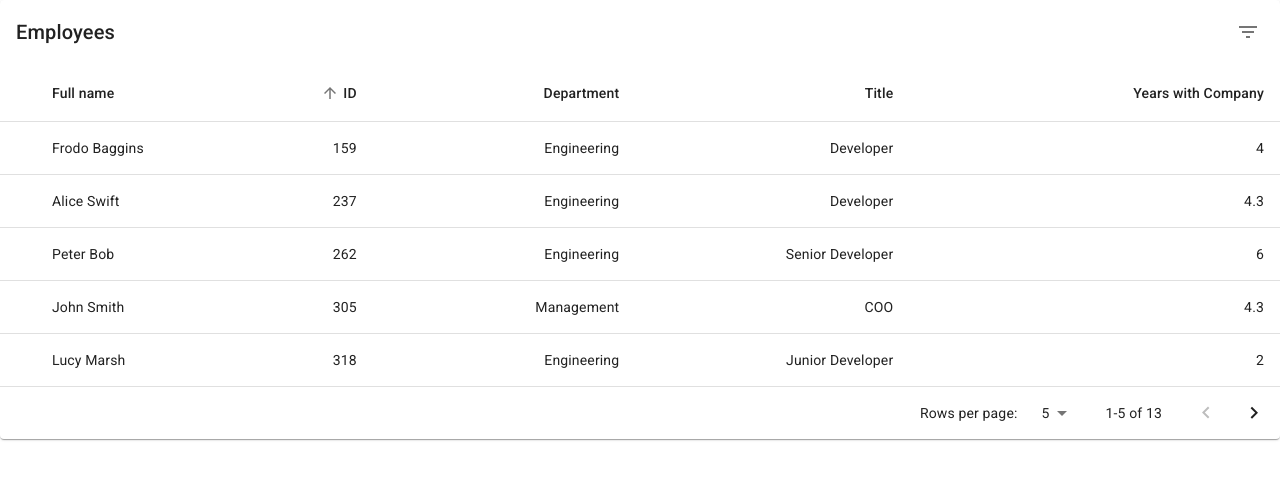
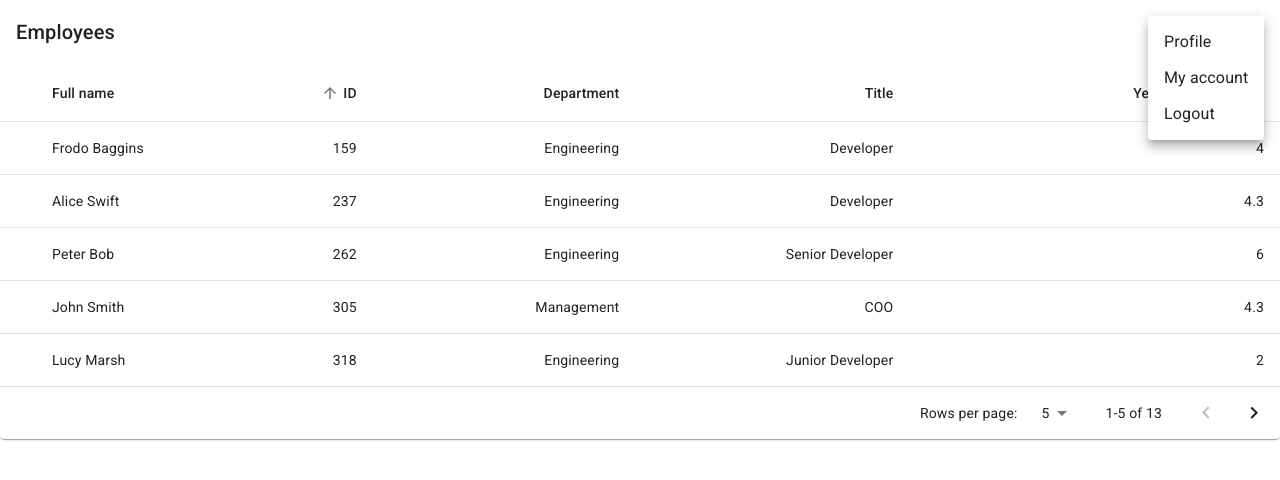
Before and after one commit to kpresta04/react-employee-directory, a React (Create React App) app: page / in a window 1280 px wide. Both pictures are taken after a click on the button 1248 px from the left and 32 px from the top of the page. Shown: the top 480 px of the page. Built offline with nearby package versions, Linux system fonts and the light colour scheme.

Commit message:
connected redux

```diff
--- a/package.json
+++ b/package.json
@@ -10,7 +10,11 @@
     "@testing-library/user-event": "^7.1.2",
     "react": "^16.13.1",
     "react-dom": "^16.13.1",
-    "react-scripts": "3.4.1"
+    "react-redux": "^7.2.0",
+    "react-scripts": "3.4.1",
+    "redux": "^4.0.5",
+    "redux-thunk": "^2.3.0",
+    "unstated-next": "^1.1.0"
   },
   "scripts": {
     "start": "react-scripts start",
--- a/src/App.js
+++ b/src/App.js
@@ -13,32 +13,14 @@ import TableSortLabel from "@material-ui/core/TableSortLabel";
 import Toolbar from "@material-ui/core/Toolbar";
 import Typography from "@material-ui/core/Typography";
 import Paper from "@material-ui/core/Paper";
-import IconButton from "@material-ui/core/IconButton";
-import Tooltip from "@material-ui/core/Tooltip";
-import FormControlLabel from "@material-ui/core/FormControlLabel";
-import Switch from "@material-ui/core/Switch";
-import DeleteIcon from "@material-ui/icons/Delete";
-import FilterListIcon from "@material-ui/icons/FilterList";
+import SimpleMenu from "./components/SimpleMenu.component";
 
-function createData(name, calories, fat, carbs, protein) {
-	return { name, calories, fat, carbs, protein };
-}
+import { connect } from "react-redux";
 
-const rows = [
-	createData("John Smith", 305, "Management", "COO", 4.3),
-	createData("Sally June", 452, "Engineering", "Developer", 4.9),
-	createData("Peter Bob", 262, "Engineering", "Senior Developer", 6.0),
-	createData("Frodo Baggins", 159, "Engineering", "Developer", 4.0),
-	createData("Tom Bombadil", 356, "Engineering", "Senior Developer", 3.9),
-	createData("Haley Jules", 408, "Management", "Team Lead", 6.5),
-	createData("Alice Swift", 237, "Engineering", "Developer", 4.3),
-	createData("Jelly Chris", 375, "Interns", "Intern", 0.0),
-	createData("Catherine Carter", 518, "Management", "CTO", 7.0),
-	createData("Katie Anne", 392, "Interns", "Intern", 0.0),
-	createData("Lucy Marsh", 318, "Engineering", "Junior Developer", 2.0),
-	createData("Doug Douglas", 360, "Management", "CEO", 8),
-	createData("Oreo Jones", 437, "Engineering", "Developer", 4.0),
-];
+// function useRows() {
+// 	let [rows, setRows] = useState(initialRows);
+// 	return { rows };
+// }
 
 function descendingComparator(a, b, orderBy) {
 	if (b[orderBy] < a[orderBy]) {
@@ -189,24 +171,7 @@ const EnhancedTableToolbar = (props) => {
 				</Typography>
 			)}
 
-			{numSelected > 0 ? (
-				<Tooltip title="Delete">
-					<IconButton aria-label="delete">
-						<DeleteIcon />
-					</IconButton>
-				</Tooltip>
-			) : (
-				<Tooltip title="Filter list">
-					<IconButton
-						onClick={() => {
-							console.log("Hello");
-						}}
-						aria-label="filter list"
-					>
-						<FilterListIcon />
-					</IconButton>
-				</Tooltip>
-			)}
+			<SimpleMenu />
 		</Toolbar>
 	);
 };
@@ -239,7 +204,7 @@ const useStyles = makeStyles((theme) => ({
 	},
 }));
 
-export default function EnhancedTable() {
+function EnhancedTable(props) {
 	const classes = useStyles();
 	const [order, setOrder] = React.useState("asc");
 	const [orderBy, setOrderBy] = React.useState("calories");
@@ -256,31 +221,11 @@ export default function EnhancedTable() {
 
 	const handleSelectAllClick = (event) => {
 		if (event.target.checked) {
-			const newSelecteds = rows.map((n) => n.name);
+			const newSelecteds = props.rows.map((n) => n.name);
 			setSelected(newSelecteds);
 			return;
 		}
 		setSelected([]);
-	};
-
-	const handleClick = (event, name) => {
-		const selectedIndex = selected.indexOf(name);
-		let newSelected = [];
-
-		if (selectedIndex === -1) {
-			newSelected = newSelected.concat(selected, name);
-		} else if (selectedIndex === 0) {
-			newSelected = newSelected.concat(selected.slice(1));
-		} else if (selectedIndex === selected.length - 1) {
-			newSelected = newSelected.concat(selected.slice(0, -1));
-		} else if (selectedIndex > 0) {
-			newSelected = newSelected.concat(
-				selected.slice(0, selectedIndex),
-				selected.slice(selectedIndex + 1)
-			);
-		}
-
-		setSelected(newSelected);
 	};
 
 	const handleChangePage = (event, newPage) => {
@@ -295,7 +240,7 @@ export default function EnhancedTable() {
 	const isSelected = (name) => selected.indexOf(name) !== -1;
 
 	const emptyRows =
-		rowsPerPage - Math.min(rowsPerPage, rows.length - page * rowsPerPage);
+		rowsPerPage - Math.min(rowsPerPage, props.rows.length - page * rowsPerPage);
 
 	return (
 		<div className={classes.root}>
@@ -315,10 +260,10 @@ export default function EnhancedTable() {
 							orderBy={orderBy}
 							onSelectAllClick={handleSelectAllClick}
 							onRequestSort={handleRequestSort}
-							rowCount={rows.length}
+							rowCount={props.rows.length}
 						/>
 						<TableBody>
-							{stableSort(rows, getComparator(order, orderBy))
+							{stableSort(props.rows, getComparator(order, orderBy))
 								.slice(page * rowsPerPage, page * rowsPerPage + rowsPerPage)
 								.map((row, index) => {
 									const isItemSelected = isSelected(row.name);
@@ -360,7 +305,7 @@ export default function EnhancedTable() {
 				<TablePagination
 					rowsPerPageOptions={[5, 10, 25]}
 					component="div"
-					count={rows.length}
+					count={props.rows.length}
 					rowsPerPage={rowsPerPage}
 					page={page}
 					onChangePage={handleChangePage}
@@ -370,3 +315,11 @@ export default function EnhancedTable() {
 		</div>
 	);
 }
+
+const mapStateToProps = (state) => {
+	return {
+		rows: state.rows,
+	};
+};
+
+export default connect(mapStateToProps)(EnhancedTable);
--- /dev/null
+++ b/src/actions/filters.js
@@ -0,0 +1,4 @@
+export const textFilter = (text = "") => ({
+	type: "TEXT_FILTER",
+	text,
+});
--- /dev/null
+++ b/src/components/SimpleMenu.component.js
@@ -0,0 +1,46 @@
+import React from "react";
+import Menu from "@material-ui/core/Menu";
+import MenuItem from "@material-ui/core/MenuItem";
+import IconButton from "@material-ui/core/IconButton";
+import Tooltip from "@material-ui/core/Tooltip";
+
+import FilterListIcon from "@material-ui/icons/FilterList";
+
+export default function SimpleMenu() {
+	const [anchorEl, setAnchorEl] = React.useState(null);
+
+	const handleClick = (event) => {
+		setAnchorEl(event.currentTarget);
+	};
+
+	const handleClose = () => {
+		setAnchorEl(null);
+	};
+
+	return (
+		<div>
+			<Tooltip title="Filter departments">
+				<IconButton
+					onClick={handleClick}
+					aria-label="filter list"
+					aria-controls="simple-menu"
+					aria-haspopup="true"
+				>
+					<FilterListIcon />
+				</IconButton>
+			</Tooltip>
+
+			<Menu
+				id="simple-menu"
+				anchorEl={anchorEl}
+				keepMounted
+				open={Boolean(anchorEl)}
+				onClose={handleClose}
+			>
+				<MenuItem onClick={handleClose}>Profile</MenuItem>
+				<MenuItem onClick={handleClose}>My account</MenuItem>
+				<MenuItem onClick={handleClose}>Logout</MenuItem>
+			</Menu>
+		</div>
+	);
+}
--- a/src/index.js
+++ b/src/index.js
@@ -2,10 +2,19 @@ import React from "react";
 import ReactDOM from "react-dom";
 import "./index.css";
 import App from "./App";
+import { Provider } from "react-redux";
+import configureStore from "./store/configureStore";
 import * as serviceWorker from "./serviceWorker";
 
+const store = configureStore();
+const jsx = (
+	<Provider store={store}>
+		<App />
+	</Provider>
+);
+
 ReactDOM.render(
-	<App />,
+	jsx,
 
 	document.getElementById("root")
 );
--- /dev/null
+++ b/src/reducers/rowFilter.js
@@ -0,0 +1,31 @@
+function createData(name, calories, fat, carbs, protein) {
+	return { name, calories, fat, carbs, protein };
+}
+
+const initialRows = [
+	createData("John Smith", 305, "Management", "COO", 4.3),
+	createData("Sally June", 452, "Engineering", "Developer", 4.9),
+	createData("Peter Bob", 262, "Engineering", "Senior Developer", 6.0),
+	createData("Frodo Baggins", 159, "Engineering", "Developer", 4.0),
+	createData("Tom Bombadil", 356, "Engineering", "Senior Developer", 3.9),
+	createData("Haley Jules", 408, "Management", "Team Lead", 6.5),
+	createData("Alice Swift", 237, "Engineering", "Developer", 4.3),
+	createData("Jelly Chris", 375, "Interns", "Intern", 0.0),
+	createData("Catherine Carter", 518, "Management", "CTO", 7.0),
+	createData("Katie Anne", 392, "Interns", "Intern", 0.0),
+	createData("Lucy Marsh", 318, "Engineering", "Junior Developer", 2.0),
+	createData("Doug Douglas", 360, "Management", "CEO", 8),
+	createData("Oreo Jones", 437, "Engineering", "Developer", 4.0),
+];
+
+const rowsReducer = (state = initialRows, action) => {
+	switch (action.type) {
+		case "TEXT_FILTER":
+			return state.filter((row) => row.includes(action.text));
+
+		default:
+			return state;
+	}
+};
+
+export default rowsReducer;
--- /dev/null
+++ b/src/store/configureStore.js
@@ -0,0 +1,12 @@
+import { createStore, combineReducers } from "redux";
+
+import rowFilter from "../reducers/rowFilter";
+
+export default () => {
+	const store = createStore(
+		combineReducers({ rows: rowFilter }),
+		window.__REDUX_DEVTOOLS_EXTENSION__ && window.__REDUX_DEVTOOLS_EXTENSION__()
+	);
+
+	return store;
+};
```
Also changed, not shown: 1 other file (tests, documents, lock files or other folders).
